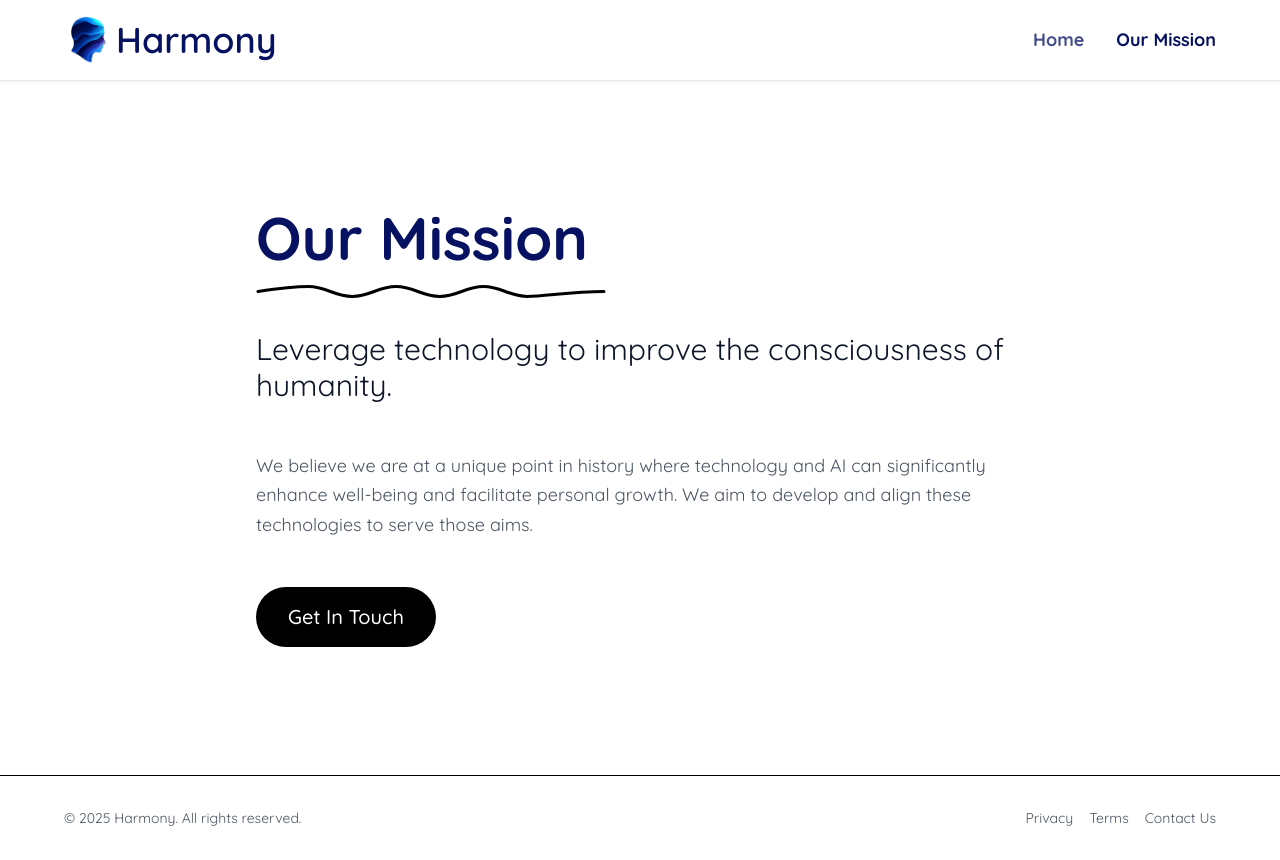
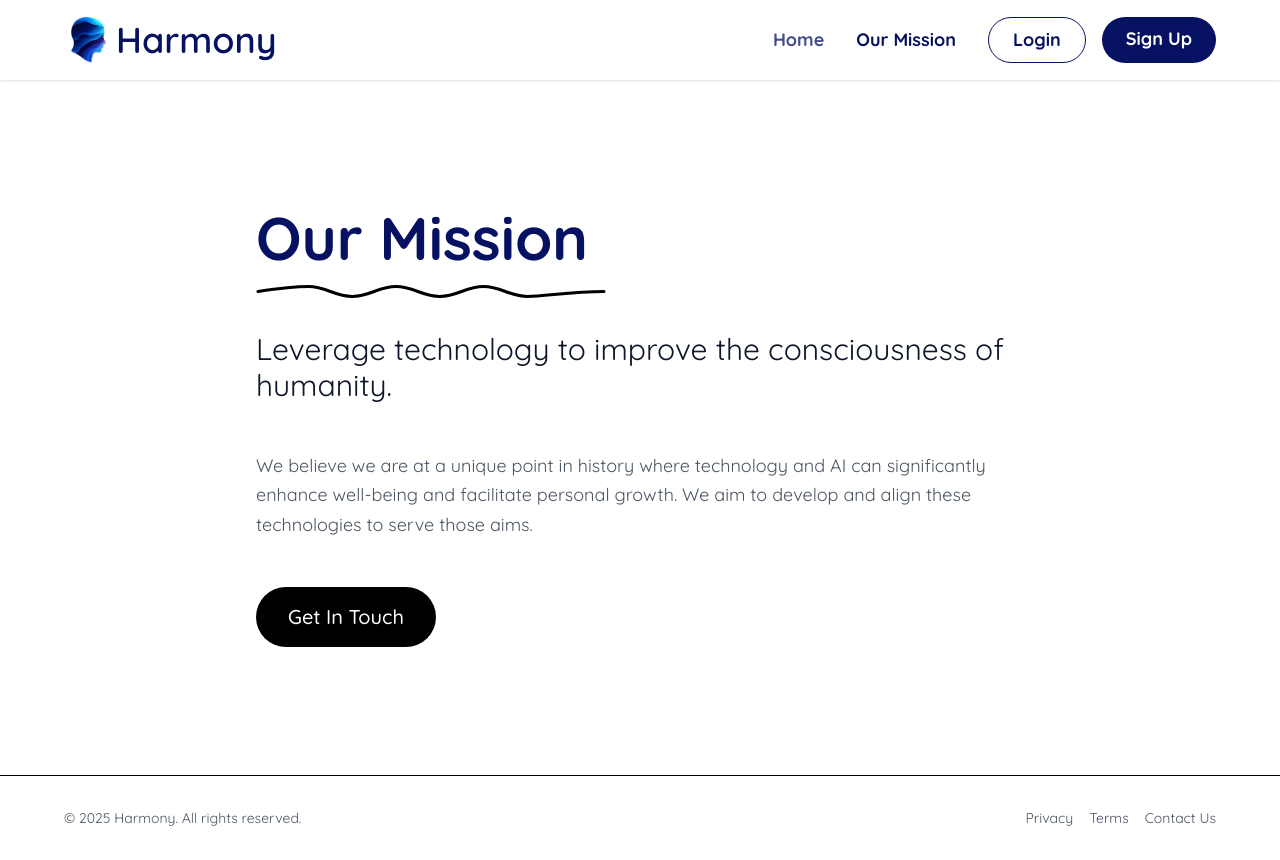
Before and after one commit to noah-jacksonn/harmony-landing-page, a Next.js app: page /mission in a window 1280 px wide. Built offline with nearby package versions, Linux system fonts and the light colour scheme.

Commit message:
implemented tryforfree button, log in button, and sign up button.

```diff
--- a/components/home/HeroSection.tsx
+++ b/components/home/HeroSection.tsx
@@ -1,31 +1,31 @@
-'use client'
-import EmailSignupForm from "./EmailSignupForm"
-import { useEffect, useState } from 'react'
+"use client";
+import TryForFreeButton from "./TryForFreeButton";
+import { useEffect, useState } from "react";
 
 // Safari detection component
 function BackgroundMedia() {
-  const [isSafari, setIsSafari] = useState(false)
-  const [isClient, setIsClient] = useState(false)
+  const [isSafari, setIsSafari] = useState(false);
+  const [isClient, setIsClient] = useState(false);
 
   useEffect(() => {
-    setIsClient(true)
+    setIsClient(true);
 
     // Check if browser is Safari on macOS
-    const userAgent = navigator.userAgent
-    const isMacOS = userAgent.indexOf('Macintosh') > -1
+    const userAgent = navigator.userAgent;
+    const isMacOS = userAgent.indexOf("Macintosh") > -1;
     const isSafariBrowser =
-      userAgent.indexOf('Safari') > -1 &&
-      userAgent.indexOf('Chrome') === -1 &&
-      userAgent.indexOf('Edg') === -1
+      userAgent.indexOf("Safari") > -1 &&
+      userAgent.indexOf("Chrome") === -1 &&
+      userAgent.indexOf("Edg") === -1;
 
-    setIsSafari(isSafariBrowser && isMacOS)
-  }, [])
+    setIsSafari(isSafariBrowser && isMacOS);
+  }, []);
 
   // During SSR and initial render
   if (!isClient) {
     return (
       <div className="absolute top-0 left-0 min-w-full min-h-full bg-harmony-blue/80"></div>
-    )
+    );
   }
 
   // Safari on Mac gets a still image
@@ -36,7 +36,7 @@ function BackgroundMedia() {
         alt="Mountains background image"
         className="absolute top-0 left-0 min-w-full min-h-full w-auto h-auto object-cover"
       />
-    )
+    );
   }
 
   // All other browsers get the video
@@ -52,7 +52,7 @@ function BackgroundMedia() {
       <source src="/LakeVideo.mp4" type="video/mp4" />
       Your browser does not support the video tag.
     </video>
-  )
+  );
 }
 
 export default function HeroSection() {
@@ -72,18 +72,17 @@ export default function HeroSection() {
           <h1 className="text-5xl md:text-6xl mt-7 lg:text-7xl font-bold text-white leading-tight mb-8">
             The First{" "}
             <span className="italic font-lora font-extrabold text-[130%] bg-gradient-to-r from-blue-400 via-harmony-blue to-purple-500 bg-clip-text text-transparent animate-[pulse-opacity_3s_ease-in-out_infinite] drop-shadow-lg">
-
               Emotionally Intelligent
             </span>
             <br />
             <span className="text-[75%]">AI-Powered IFS Therapist-Coach</span>
           </h1>
-            {/* Form section - centered underneath the headline with fade-in animation */}
+          {/* Button section - centered underneath the headline with fade-in animation */}
           <div className="w-full max-w-md mx-auto mt-8 animate-[fade-in_1.2s_ease-out_0.5s_both]">
-              <EmailSignupForm />
+            <TryForFreeButton />
           </div>
         </div>
       </div>
     </>
-    )
+  );
 }
--- /dev/null
+++ b/components/home/TryForFreeButton.tsx
@@ -0,0 +1,41 @@
+"use client";
+
+/**
+ * Try For Free button component
+ * Blue button with right chevron and laser outline animation on hover
+ */
+export default function TryForFreeButton() {
+  return (
+    <div className="w-full flex justify-center items-center">
+      <a
+        href="https://app.harmonyappai.com"
+        className="relative bg-harmony-blue text-white font-quicksand font-black text-base md:text-md px-6 py-3 rounded-full shadow-lg group overflow-hidden"
+      >
+        {/* Thicker pulsing outline for normal state */}
+        <span className="absolute inset-0 rounded-full border-[1px] border-white/30 animate-pulse group-hover:opacity-0 transition-opacity duration-200"></span>
+
+        {/* Outline effect */}
+        <span className="absolute inset-0 rounded-full border border-white/0 group-hover:border-white/100 transition-colors duration-1000"></span>
+
+        {/* Top laser line that starts from right */}
+        <span className="absolute top-0 right-0 w-0 h-[1px] bg-white group-hover:w-full transition-all duration-500"></span>
+
+        {/* Bottom laser line that starts from right */}
+        <span className="absolute bottom-0 right-0 w-0 h-[1px] bg-white group-hover:w-full transition-all duration-500"></span>
+
+        {/* Left laser line that appears after top and bottom */}
+        <span className="absolute left-0 top-0 w-[1px] h-0 bg-white group-hover:h-full transition-all duration-300 delay-500"></span>
+
+        {/* Right laser line that only becomes visible on hover */}
+        <span className="absolute right-0 top-0 w-[1px] h-full bg-white opacity-0 group-hover:opacity-100 transition-opacity duration-200"></span>
+
+        <span className="relative">
+          Try for free
+          <span className="ml-2 text-lg md:text-xl leading-none relative -top-[2px]">
+            ›
+          </span>
+        </span>
+      </a>
+    </div>
+  );
+}
--- a/components/layout/navbar.tsx
+++ b/components/layout/navbar.tsx
@@ -1,10 +1,10 @@
-"use client"
+"use client";
 
-import { useState, useEffect } from "react"
-import Link from "next/link"
-import Image from "next/image"
-import { Menu, X } from "lucide-react"
-import { usePathname } from "next/navigation"
+import { useState, useEffect } from "react";
+import Link from "next/link";
+import Image from "next/image";
+import { Menu, X } from "lucide-react";
+import { usePathname } from "next/navigation";
 
 /**
  * Navigation bar component for the Harmony website
@@ -12,44 +12,59 @@ import { usePathname } from "next/navigation"
  * Features a full-screen mobile menu with smooth animations
  */
 export default function Navbar() {
-  const [isMenuOpen, setIsMenuOpen] = useState(false)
-  const pathname = usePathname()
+  const [isMenuOpen, setIsMenuOpen] = useState(false);
+  const pathname = usePathname();
 
   // Prevent body scroll when menu is open
   useEffect(() => {
     if (isMenuOpen) {
-      document.body.style.overflow = 'hidden'
+      document.body.style.overflow = "hidden";
     } else {
-      document.body.style.overflow = 'unset'
+      document.body.style.overflow = "unset";
     }
     return () => {
-      document.body.style.overflow = 'unset'
-    }
-  }, [isMenuOpen])
+      document.body.style.overflow = "unset";
+    };
+  }, [isMenuOpen]);
 
   // Check if current page is homepage or mission page
-  const isHomepage = pathname === "/"
-  const isMissionPage = pathname === "/mission"
+  const isHomepage = pathname === "/";
+  const isMissionPage = pathname === "/mission";
 
   // Determine navbar styles based on current page
   const getNavbarStyles = () => {
     // If mobile menu is open, keep bg transparent/white/blue but always use blue text on homepage
-    if (isMenuOpen && isHomepage) return 'bg-transparent text-harmony-blue'
-    if (isHomepage) return 'bg-transparent text-white'
-    if (isMissionPage) return 'bg-white text-harmony-blue shadow-sm'
-    return 'bg-harmony-blue text-white shadow-md'
-  }
+    if (isMenuOpen && isHomepage) return "bg-transparent text-harmony-blue";
+    if (isHomepage) return "bg-transparent text-white";
+    if (isMissionPage) return "bg-white text-harmony-blue shadow-sm";
+    return "bg-harmony-blue text-white shadow-md";
+  };
 
   // Get mobile menu background style
   const getMobileMenuBg = () => {
-    if (isHomepage) return 'bg-black bg-opacity-70'
-    if (isMissionPage) return 'bg-white'
-    return 'bg-harmony-blue'
-  }
+    if (isHomepage) return "bg-black bg-opacity-70";
+    if (isMissionPage) return "bg-white";
+    return "bg-harmony-blue";
+  };
+
+  // Auth button styles based on current page
+  const getLoginButtonStyles = () => {
+    if (isHomepage) return "text-white border-white";
+    if (isMissionPage) return "text-harmony-blue border-harmony-blue";
+    return "text-white border-white";
+  };
+
+  const getSignupButtonStyles = () => {
+    if (isHomepage) return "text-white border-white";
+    if (isMissionPage) return "bg-harmony-blue text-white";
+    return "bg-white text-harmony-blue";
+  };
 
   return (
     <>
-      <nav className={`${getNavbarStyles()} py-4 px-4 md:px-12 transition-colors duration-300 relative z-50`}>
+      <nav
+        className={`${getNavbarStyles()} py-4 px-4 md:px-12 transition-colors duration-300 relative z-50`}
+      >
         <div className="max-w-6xl mx-auto flex justify-between items-center">
           <Link href="/" className="flex items-center">
             <Image
@@ -59,11 +74,18 @@ export default function Navbar() {
               height={75}
               className="h-12 w-auto"
             />
-            <span className={`ml-1 font-semibold text-4xl ${isMenuOpen && isHomepage ? 'text-harmony-blue' : ''}`}>Harmony</span>
+            <span
+              className={`ml-1 font-semibold text-4xl ${
+                isMenuOpen && isHomepage ? "text-harmony-blue" : ""
+              }`}
+            >
+              Harmony
+            </span>
           </Link>
 
           {/* Desktop Navigation */}
-          <div className="hidden md:flex space-x-8">
+          <div className="hidden md:flex items-center">
+            <div className="flex space-x-8 mr-8">
               <Link
                 href="/"
                 className={`font-bold text-lg transition-colors duration-200 ${
@@ -82,13 +104,36 @@ export default function Navbar() {
               </Link>
             </div>
 
+            {/* Auth Buttons */}
+            <div className="flex space-x-4">
+              <a
+                href="http://app.harmonyappai.com?login=true"
+                className={`border rounded-full px-6 py-2 font-black text-lg transition transform hover:scale-110 duration-200 ${getLoginButtonStyles()}`}
+              >
+                Login
+              </a>
+              <a
+                href="http://app.harmonyappai.com?signup=true"
+                className={`${
+                  isHomepage ? "border" : ""
+                } rounded-full px-6 py-2 font-black text-lg transition transform hover:scale-110 duration-200 ${getSignupButtonStyles()}`}
+              >
+                Sign Up
+              </a>
+            </div>
+          </div>
+
           {/* Mobile Menu Button */}
           <button
             className="md:hidden relative z-50"
             onClick={() => setIsMenuOpen(!isMenuOpen)}
             aria-label={isMenuOpen ? "Close menu" : "Open menu"}
           >
-            {isMenuOpen ? <X size={24} className="text-harmony-blue" /> : <Menu size={24} />}
+            {isMenuOpen ? (
+              <X size={24} className="text-harmony-blue" />
+            ) : (
+              <Menu size={24} />
+            )}
           </button>
         </div>
       </nav>
@@ -99,10 +144,10 @@ export default function Navbar() {
           fixed inset-0 bg-white z-40 md:hidden
           flex flex-col items-center justify-center
           transform transition-transform duration-500 ease-in-out
-          ${isMenuOpen ? 'translate-y-0' : '-translate-y-full'}
+          ${isMenuOpen ? "translate-y-0" : "-translate-y-full"}
         `}
       >
-        <div className="flex flex-col items-center space-y-10 text-center">
+        <div className="flex flex-col items-center space-y-12 text-center">
           <Link
             href="/"
             className={`font-bold text-3xl text-harmony-blue transition-colors duration-200 py-3 px-8 hover:bg-gray-50 rounded-lg ${
@@ -121,8 +166,26 @@ export default function Navbar() {
           >
             Our Mission
           </Link>
+
+          {/* Auth Buttons in Mobile Menu - consistent styling */}
+          <div className="flex flex-col space-y-6 mt-8 w-4/5 max-w-xs">
+            <a
+              href="http://app.harmonyappai.com?login=true"
+              className="border-2 border-harmony-blue text-harmony-blue font-black rounded-full py-4 text-2xl transition transform hover:scale-110 duration-200 text-center"
+              onClick={() => setIsMenuOpen(false)}
+            >
+              Login
+            </a>
+            <a
+              href="http://app.harmonyappai.com?signup=true"
+              className="bg-harmony-blue text-white font-black rounded-full py-4 text-2xl transition transform hover:scale-110 duration-200 text-center"
+              onClick={() => setIsMenuOpen(false)}
+            >
+              Sign Up
+            </a>
+          </div>
         </div>
       </div>
     </>
-  )
+  );
 }
```
Lines whose indentation alone changed are shown as unchanged.
